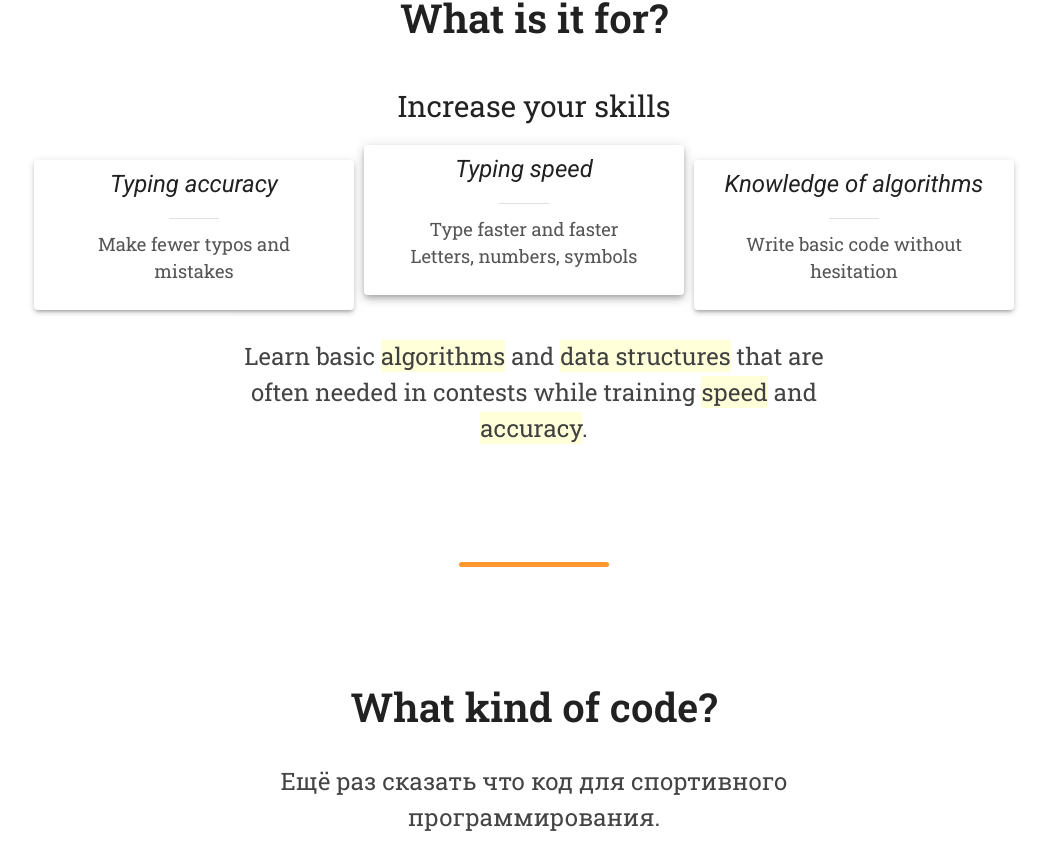
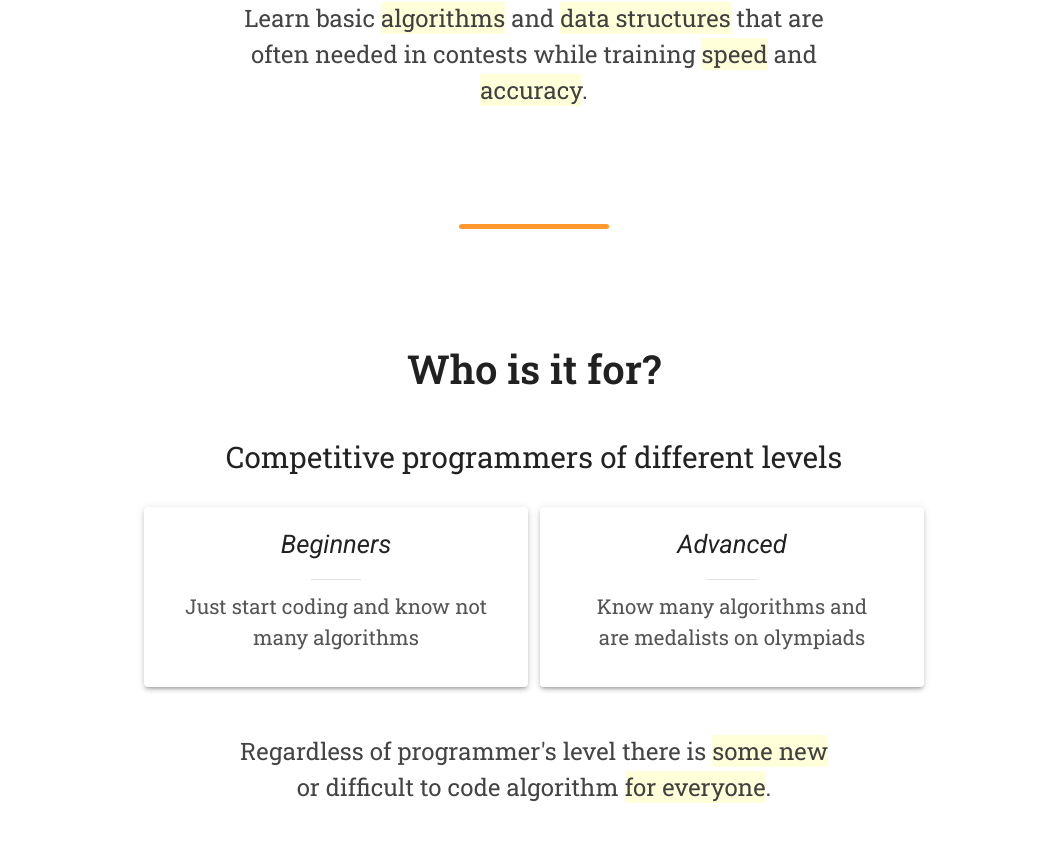
Before and after one commit to NightReal/coding-rush, a Vue app in the folder frontend/: page / in a window 1280 px wide. Shown: the part 1931-2772 px from the top of the page, without its empty margins (115-1162 px from the left). Built offline with nearby package versions, Linux system fonts and the light colour scheme.

Commit message:
Style fixes. Added "who is it for" text

```diff
--- a/frontend/src/components/Main.vue
+++ b/frontend/src/components/Main.vue
@@ -23,7 +23,7 @@
     </v-sheet>
     <v-container style="min-width: 100vw; margin-top: 160px; padding-left: 30px;
     display: flex; align-items: center; flex-direction: column; padding-bottom: 200px;">
-      <v-card class="card" rounded="lg" width="600px" elevation="6">
+      <v-card class="card mb-3" rounded="lg" width="600px" elevation="6">
         <v-container class="px-10 pt-4 pb-5">
           <p class="card-title">Coding Rush is a</p>
           <p class="card-content">platform for learning to <span>type faster</span> for
@@ -37,20 +37,13 @@
       </p>
       <PrettyDivider/>
       <v-card class="card" flat>
-        <p class="card-title">Who is it for?</p>
-        <p class="card-content"> ???? For competitive programmers who wants to increase their coding
-                                 skills. ???? </p>
-        <p class="card-content"></p>
-      </v-card>
-      <PrettyDivider/>
-      <v-card class="card" flat>
         <p class="card-title">What is it for?</p>
         <v-container class="pa-0 card-content" style="text-align: left; display: flex;
             flex-direction: column; align-items: center;">
           <p class="card-subtitle">Increase your skills</p>
-          <v-container class="pa-0 mb-7"
-                       style="display: flex; justify-content: space-between; min-width: 980px;
-                              margin-left: -200px; height: 165px; align-items: flex-end">
+          <v-container class="pa-0 ma-0 mb-9 mt-3"
+                       style="display: flex; justify-content: space-between; min-width: 1176px;
+                       max-width: 1176px; height: 210px; align-items: flex-end">
             <v-card class="list-card-3" elevation="3">
               <p class="list-item-title">Typing accuracy</p>
               <v-divider style="width: 50px"></v-divider>
@@ -59,7 +52,7 @@
             <v-card class="list-card-3" elevation="5" style="align-self: flex-start">
               <p class="list-item-title">Typing speed</p>
               <v-divider style="width: 50px"></v-divider>
-              <p class="list-item-content">Type faster and faster<br>Letters, numbers, symbols</p>
+              <p class="list-item-content">Type faster and faster:<br>letters, numbers, symbols</p>
             </v-card>
             <v-card class="list-card-3" elevation="3">
               <p class="list-item-title">Knowledge of algorithms</p>
@@ -67,9 +60,36 @@
               <p class="list-item-content">Write basic code without hesitation</p>
             </v-card>
           </v-container>
-          <p style="text-align: center">Learn basic <span>algorithms</span> and <span>data
-                                        structures</span> that are often needed in contests while
-                                        training <span>speed</span> and <span>accuracy</span>.</p>
+          <p style="text-align: center; width: 600px">
+            Learn basic <span>algorithms</span> and <span>data structures</span> that are often
+            needed in contests while training <span>speed</span> and <span>accuracy</span>.
+          </p>
+        </v-container>
+      </v-card>
+      <PrettyDivider/>
+      <v-card class="card" flat>
+        <p class="card-title">Who is it for?</p>
+        <v-container class="pa-0 card-content" style="text-align: left; display: flex;
+            flex-direction: column; align-items: center;">
+          <p class="card-subtitle">Competitive programmers of different levels</p>
+          <v-container class="pa-0 mb-9 mt-3"
+                       style="display: flex; justify-content: space-between; min-width: 780px;
+                       max-width: 780px;">
+            <v-card class="list-card-3" elevation="3">
+              <p class="list-item-title">Beginners</p>
+              <v-divider style="width: 50px"></v-divider>
+              <p class="list-item-content">Just start coding and know not many
+                                           algorithms</p>
+            </v-card>
+            <v-card class="list-card-3" elevation="3">
+              <p class="list-item-title">Advanced</p>
+              <v-divider style="width: 50px"></v-divider>
+              <p class="list-item-content">Know many algorithms and are medalists on olympiads</p>
+            </v-card>
+          </v-container>
+          <p class="card-content" style="width: 600px">Regardless of programmer's level there is
+            <span>some new</span> or difficult to code algorithm <span>for everyone</span>.
+          </p>
         </v-container>
       </v-card>
       <PrettyDivider/>
@@ -78,7 +98,7 @@
         <p class="card-content">Ещё раз сказать что код для спортивного программирования.<br>
                                 Привести примеры а-ля "от Z-функции до Линката".<br>
                                 Сказать какие есть темы (Графы, Строки, Геома, что там ещё бывает)
-                                                                                      <br>
+          <br>
                                 Весь код для написания доступен на C++, но некоторые алгоритмы также
                                 доступны на Python 3, и что там ещё я хз.
         </p>
@@ -166,7 +186,7 @@ export default {
   display: flex;
   align-items: center;
   flex-direction: column;
-  width: 600px;
+  /*width: 600px;*/
 }
 
 .card-title {
@@ -201,32 +221,32 @@ span {
 }
 
 .list-card-3 {
-  min-width: 320px;
-  max-width: 320px;
-  min-height: 150px;
-  max-height: 150px;
+  min-width: 384px;
+  max-width: 384px;
+  min-height: 180px;
+  max-height: 180px;
   border-radius: 10px;
   display: flex;
   flex-direction: column;
   align-items: center;
+  justify-content: center;
 }
 
 .list-item-title {
-  font-size: 1.5rem;
+  font-size: 1.6rem;
   font-family: Roboto, sans-serif;
   font-style: italic;
   font-weight: 400;
-  margin-top: 6px;
   text-align: center;
 }
 
 .list-item-content {
-  font-size: 1.15rem;
+  font-size: 1.28rem;
   font-family: Roboto Slab, serif;
   font-weight: 400;
   margin-top: 12px;
-  margin-left: 22px;
-  margin-right: 22px;
+  margin-left: 40px;
+  margin-right: 40px;
   text-align: center;
   color: #555555;
 }
```
